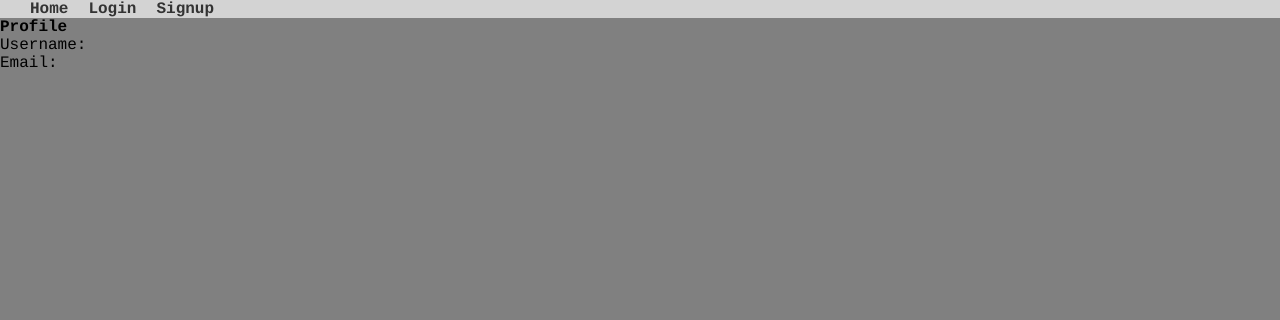
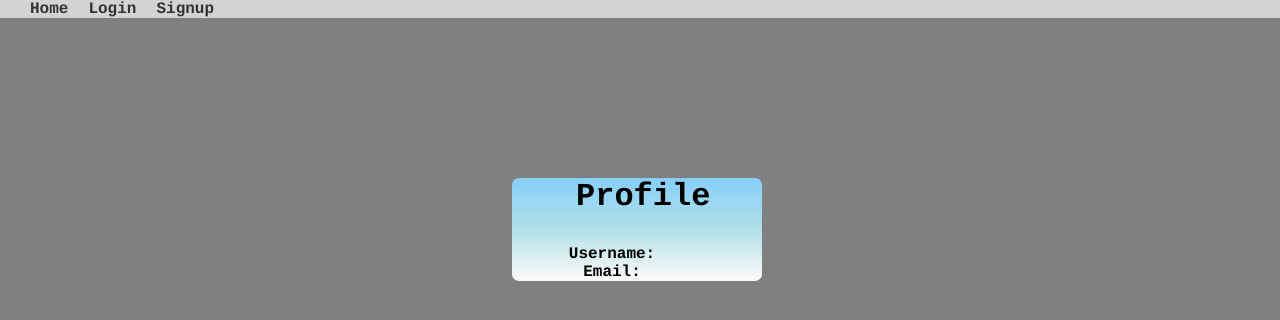
Before and after one commit to Smoot-Mena/chat-app, a React (Vite) app in the folder frontend/: page /profile in a window 1280 px wide. Shown: the top 320 px of the page. Built offline with nearby package versions, Linux system fonts and the light colour scheme; no server answers.

Commit message:
Updates login/signup css styles

```diff
--- a/frontend/src/pages/Login.jsx
+++ b/frontend/src/pages/Login.jsx
@@ -54,7 +54,6 @@ const Login = ( {setUser} ) => {
         }}>
             <h1 style={{ marginLeft: "5vw", width: "200px", marginBottom: "30px", fontSize: "2em" }}>Login</h1>
             <form onSubmit={handleSubmit} style={{
-                width: "inherit",
                 display: "flex",
                 flexFlow: "row wrap",
                 gap: "30px",
@@ -86,9 +85,10 @@ const Login = ( {setUser} ) => {
                 <button style={{
                     width: "200px",
                     padding: "10px",
-                    backgroundImage: "linear-gradient(snow, lightblue, skyblue, dodgerblue)",
+                    // backgroundImage: "linear-gradient(snow, lightblue, skyblue, dodgerblue)",
+                    backgroundImage: "linear-gradient(snow, lightgreen, limegreen, green)",
                     fontWeight: "bold",
-                    color: "royalblue",
+                    color: "darkgreen",
                     border: "none",
                     borderRadius: "7px",
                     boxShadow: "2px 3px 3px black",
--- a/frontend/src/pages/Profile.jsx
+++ b/frontend/src/pages/Profile.jsx
@@ -1,9 +1,23 @@
 const Profile = ( {username, email} ) => {
     return (
-        <section>
-            <h1>Profile</h1>
-            <p>Username: {username}</p>
-            <p>Email: {email}</p>
+        <section style={{
+            marginTop: "20vh",
+            marginLeft: "40vw",
+            width: "250px",
+            backgroundImage: "linear-gradient(to top, snow, powderblue, lightskyblue)",
+            borderRadius: "7px"
+        }}>
+            <h1 style={{ marginLeft: "5vw", width: "200px", marginBottom: "30px", fontSize: "2em" }}>Profile</h1>
+            <p style={{
+                    width: "200px",
+                    textAlign: "center",
+                    fontWeight: "bold",
+                }}>Username: {username}</p>
+            <p style={{
+                    width: "200px",
+                    textAlign: "center",
+                    fontWeight: "bold",
+                }}>Email: {email}</p>
         </section>
      );
 }
--- a/frontend/src/pages/SignUp.jsx
+++ b/frontend/src/pages/SignUp.jsx
@@ -55,7 +55,6 @@ const SignUp = ( {setUser} ) => {
             marginLeft: "40vw",
         }}>
             <form onSubmit={handleSubmit} style={{
-                width: "inherit",
                 display: "flex",
                 flexFlow: "row wrap",
                 gap: "30px",
@@ -97,9 +96,9 @@ const SignUp = ( {setUser} ) => {
                 <button style={{
                     width: "200px",
                     padding: "10px",
-                    backgroundImage: "linear-gradient(snow, lightblue, skyblue, dodgerblue)",
+                    backgroundImage: "linear-gradient(snow, lightgreen, limegreen, green)",
                     fontWeight: "bold",
-                    color: "royalblue",
+                    color: "darkgreen",
                     border: "none",
                     borderRadius: "7px",
                     boxShadow: "2px 3px 3px black",
```
